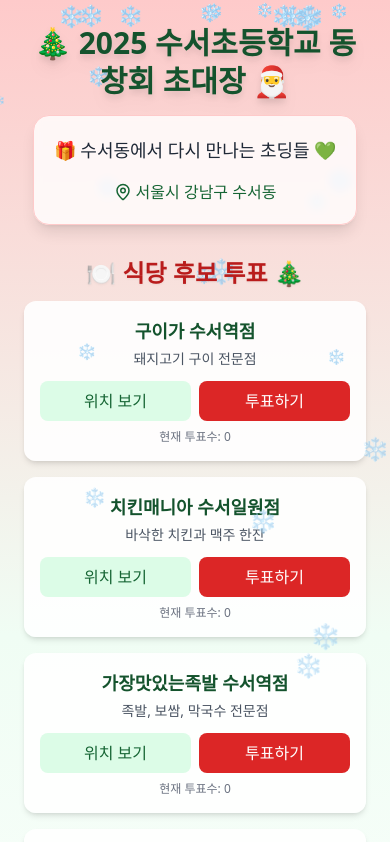
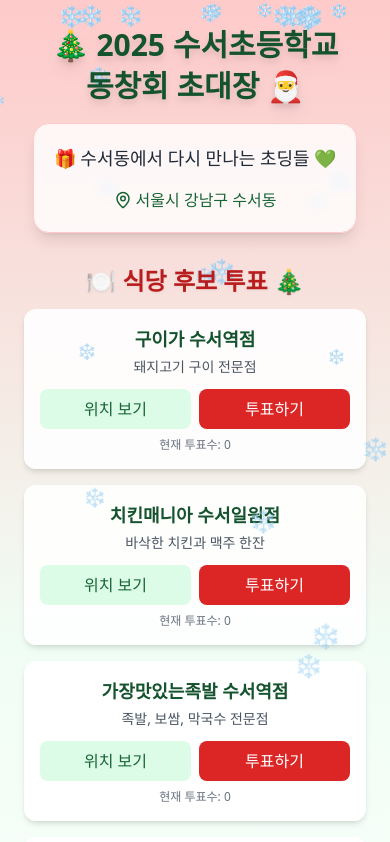
Before and after one commit to Kaneoh-KA/reunion-invite, a React (Create React App) app: page / in a window 390 px wide. Shown: the top 842 px of the page. Built offline with nearby package versions, Linux system fonts and the light colour scheme.

Commit message:
update: 헤드라인 반응형 & 투표 취소 기능

```diff
--- a/src/ReunionInvite.jsx
+++ b/src/ReunionInvite.jsx
@@ -59,14 +59,16 @@ export default function ReunionInvite() {
       </div>
 
       {/* 🎄 제목 */}
-      <motion.h1
+<motion.h1
   initial={{ opacity: 0, y: -20 }}
   animate={{ opacity: 1, y: 0 }}
   transition={{ duration: 0.8 }}
-  className="text-3xl sm:text-4xl md:text-5xl font-extrabold mb-4 text-green-900 drop-shadow-lg leading-tight"
+  className="text-center text-3xl sm:text-4xl md:text-5xl font-extrabold mb-4 text-green-900 drop-shadow-lg leading-snug break-keep"
 >
-  🎄 2025 수서초등학교 동창회 초대장 🎅
+  🎄 2025 수서초등학교<br />
+  동창회 초대장 🎅
 </motion.h1>
+
 
       {/* 🎁 소개 섹션 */}
       <motion.div
```
